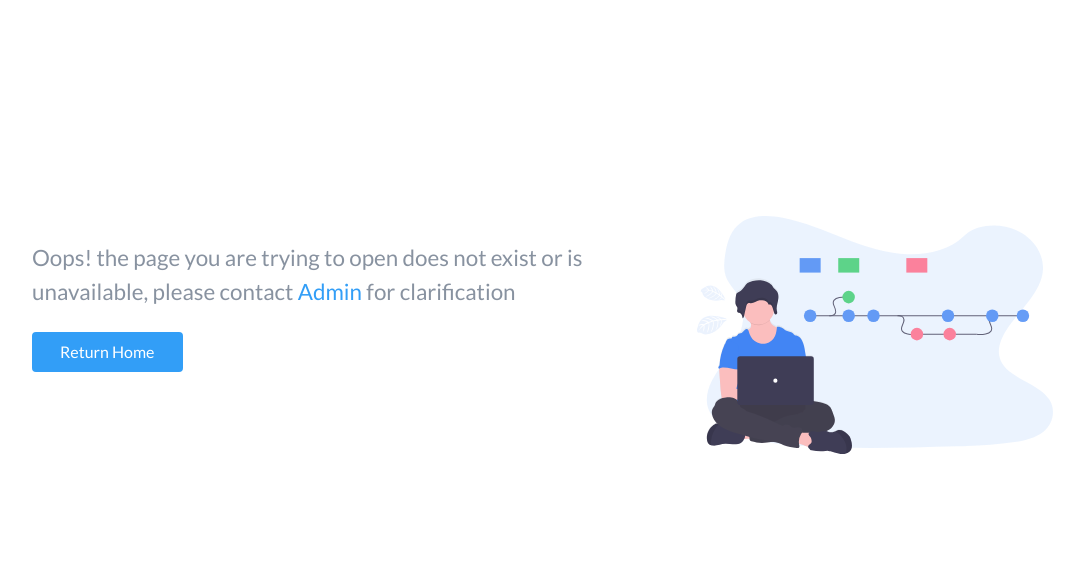
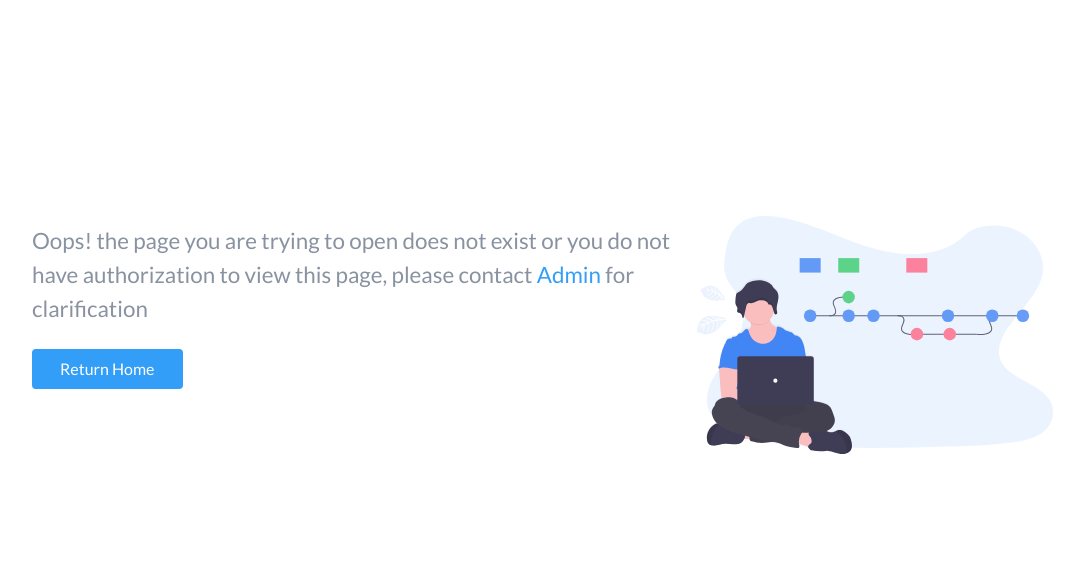
Before and after one commit to asuzukosi/eHealth4real, a Django app: template medical/templates/error.html in a window 1280 px wide. Shown: the part 56-621 px from the top of the page, without its empty margins (50-1134 px from the left). Run offline with Django 3.2, Linux system fonts and the light colour scheme; the template is opened without the code that fills it, so the values that code supplies are empty; some libraries are stand-ins or nearby versions.

Commit message:
Final Changes

```diff
--- a/eHealth4real/settings.py
+++ b/eHealth4real/settings.py
@@ -19,6 +19,7 @@ import dotenv
 # Build paths inside the project like this: BASE_DIR / 'subdir'.
 BASE_DIR = Path(__file__).resolve().parent.parent
 
+# Set env to change depending on whether project is in development or production
 dotenv_file = os.path.join(BASE_DIR, ".env")
 if os.path.isfile(dotenv_file):
     dotenv.load_dotenv(dotenv_file)
@@ -90,6 +91,7 @@ DATABASES = {
     }
 }
 
+# Set environment database when project is on production mode
 db_from_env = dj_database_url.config(conn_max_age=600)
 DATABASES['default'].update(db_from_env)
 
@@ -133,7 +135,7 @@ PROJECT_ROOT = os.path.dirname(os.path.abspath(__file__))
 STATIC_URL = '/static/'
 STATIC_ROOT = os.path.join(PROJECT_ROOT, 'static')
 
-
+# Django heroku settings
 django_heroku.settings(locals())
 
 
--- a/eHealth4real/urls.py
+++ b/eHealth4real/urls.py
@@ -16,6 +16,7 @@ Including another URLconf
 from django.contrib import admin
 from django.urls import path, include
 
+# Set default error pages and link them to views in the medical app
 handler404 = 'medical.views.page_not_found_view'
 handler500 = 'medical.views.error_view'
 handler403 = 'medical.views.permission_denied_view'
@@ -23,5 +24,6 @@ handler400 = 'medical.views.bad_request_view'
 
 urlpatterns = [
     path('admin/', admin.site.urls),
+    # Set root path to medical app urls
     path('', include('medical.urls')),
 ]
--- a/medical/input_validators.py
+++ b/medical/input_validators.py
@@ -1,6 +1,9 @@
 import re
 
+# Input validators to validate user input
 
+
+# Validate username with regular expressions
 def validate_username(txt):
     if len(txt) < 5:
         return "Length of username should be at least 5 characters"
@@ -26,6 +29,7 @@ def validate_username(txt):
         return "Username should not have whitespaces"
 
 
+# Validate password with regular expressions
 def validate_password(txt):
     if len(txt) < 8:
         return "Length of password should be at least 8 characters"
@@ -51,6 +55,7 @@ def validate_password(txt):
         return "Password should not have whitespaces"
 
 
+# Validate name with regular expressions
 def validate_name(txt):
 
     val = re.search("\s", txt)
@@ -73,6 +78,7 @@ def validate_name(txt):
         return "firstname and lastname should not have whitespaces"
 
 
+# Validate all inputs at once
 def validate_all(username, password, firstname, lastname):
     errors = set()
 
--- a/medical/templates/error.html
+++ b/medical/templates/error.html
@@ -6,7 +6,7 @@
         <div class="row align-items-center pt-2 pt-lg-5">
           <div class="col-12 col-md-8 col-lg-7">
             <h2>{{error}}</h2>
-            <p class="lead">Oops! the page you are trying to open does not exist or is unavailable, please contact <a
+            <p class="lead">Oops! the page you are trying to open does not exist or you do not have authorization to view this page, please contact <a
                     href="https://www.linkedin.com/in/kosisochukwu-asuzu-793494190/">Admin</a> for clarification</p>
             <p class="mt-4"><a class="btn btn-primary" href="{% url 'Home' %}">Return Home</a></p>
           </div>
--- a/medical/urls.py
+++ b/medical/urls.py
@@ -1,6 +1,7 @@
 from django.urls import path
 from . import views
 
+# Set urls for different paths in the program
 urlpatterns = [
     path("", views.home, name="Home"),
     path("register", views.register, name="Register"),
```
Also changed, not shown: medical/decorators.py (+7 -0 lines), medical/views.py (+42 -0 lines), db.sqlite3.
